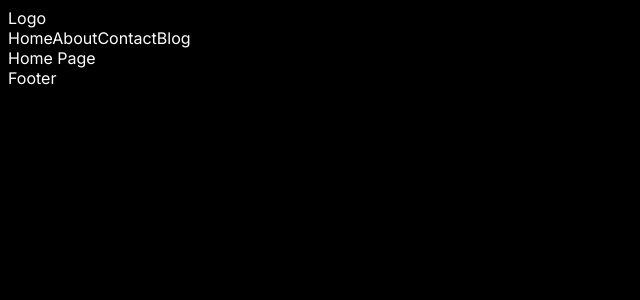
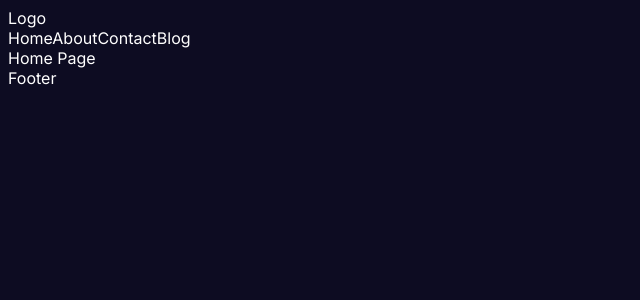
Before and after one commit to Latix/Nextjs-App, a Next.js app: page / in a window 1280 px wide. Shown: the top 300 px of the page, without its empty margins (0-640 px from the left). Built offline with nearby package versions, Linux system fonts and the light colour scheme.

Commit message:
Updated global CSS

```diff
--- a/src/app/globals.css
+++ b/src/app/globals.css
@@ -1,11 +1,14 @@
 :root {
   --bg: #0d0c22;
+  --bgSoft: #2d2b42;
   --text: white;
+  --textSoft: #e5e5e5;
+  --btn: #3673fd;
 }
 
 body {
-  background-color: black;
-  color: #fff;
+  background-color: var(--bg);
+  color: var(--text);
 }
 
 a {
```
